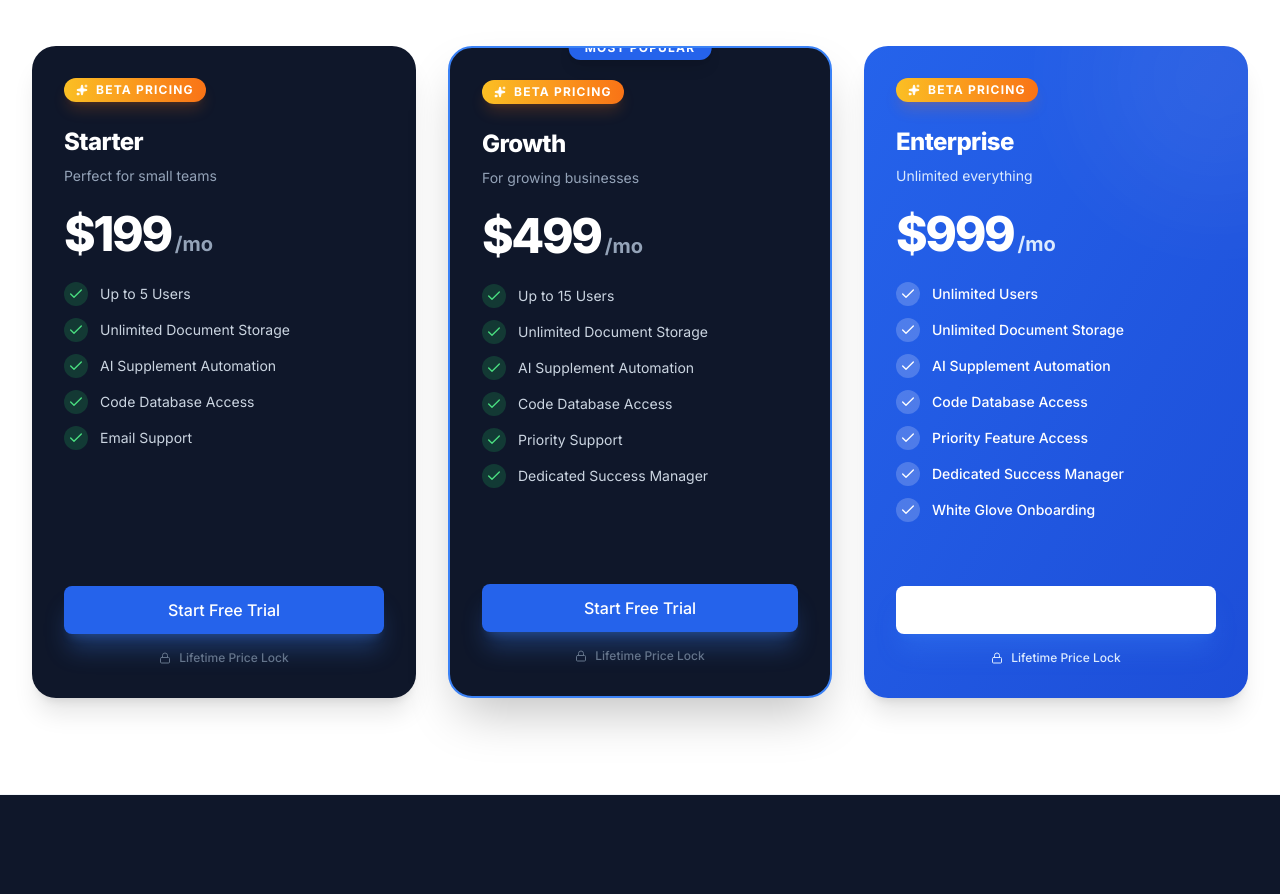
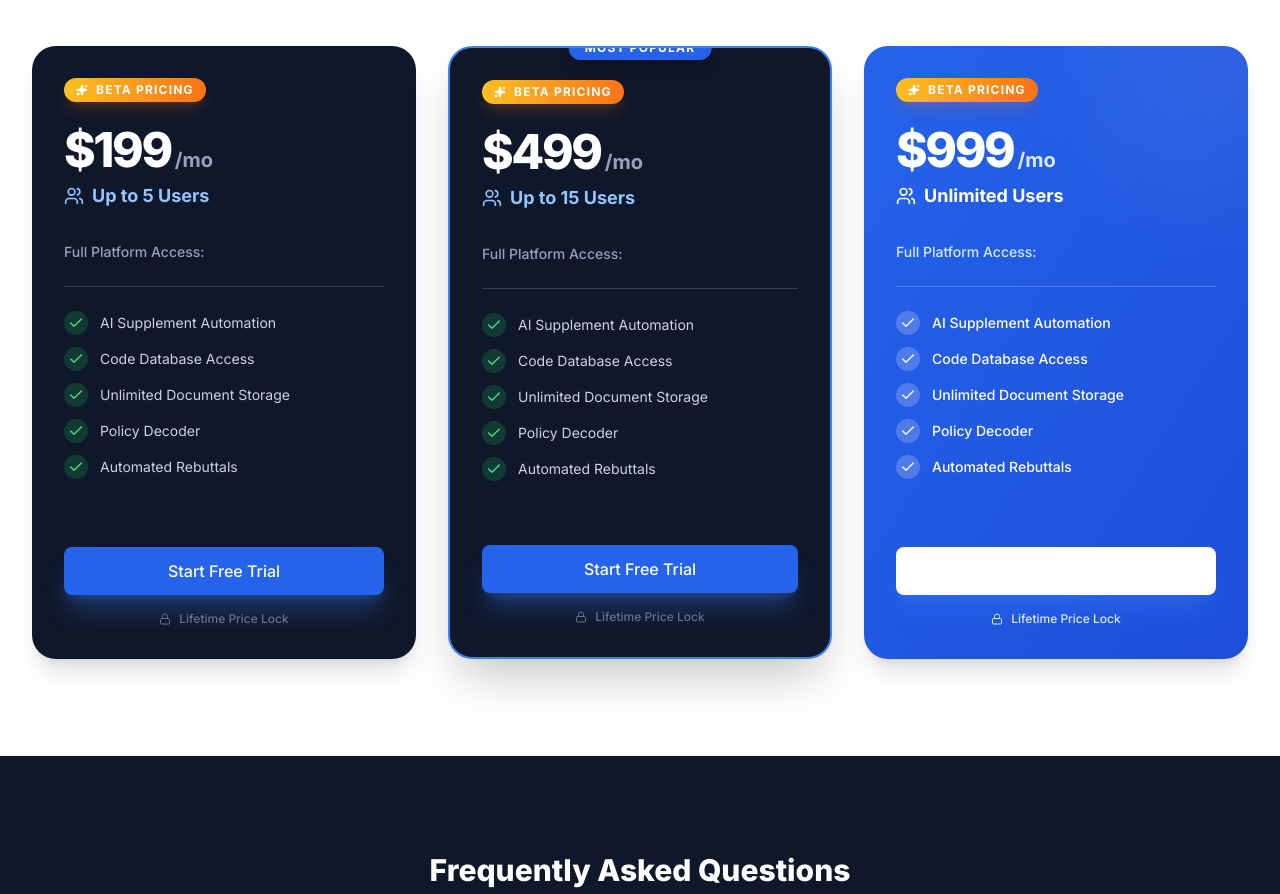
Before and after one commit to haysally2019/altus-ai-web, a React (Vite) app: page / in a window 1280 px wide. Shown: the part 5160-6054 px from the top of the page. Built offline with nearby package versions, Linux system fonts and the light colour scheme.

Commit message:
Updated LandingPage.tsx

```diff
--- a/components/LandingPage.tsx
+++ b/components/LandingPage.tsx
@@ -618,21 +618,29 @@ export const LandingPage: React.FC = () => {
                        <div className="inline-flex items-center gap-2 bg-gradient-to-r from-amber-400 to-orange-500 text-white px-3 py-1 rounded-full text-xs font-bold uppercase tracking-widest mb-6 shadow-lg shadow-orange-500/20">
                           <Sparkles className="w-3 h-3 fill-current" /> Beta Pricing
                        </div>
-                       <h3 className="text-2xl font-extrabold text-white mb-2 tracking-tight">Starter</h3>
-                       <p className="text-slate-400 mb-6 text-sm">Perfect for small teams</p>
 
-                       <div className="flex items-baseline gap-1 mb-6">
+                       <div className="mb-8">
+                          <div className="flex items-baseline gap-1 mb-2">
                              <span className="text-5xl font-black text-white tracking-tighter">$199</span>
                              <span className="text-xl font-bold text-slate-400">/mo</span>
+                          </div>
+                          <div className="flex items-center gap-2 text-brand-300 font-bold">
+                             <Users className="w-5 h-5" />
+                             <span className="text-lg">Up to 5 Users</span>
+                          </div>
+                       </div>
+
+                       <div className="mb-6 pb-6 border-b border-slate-700">
+                          <p className="text-slate-400 text-sm font-medium">Full Platform Access:</p>
                        </div>
 
                        <ul className="space-y-3 mb-8">
                           {[
-                              "Up to 5 Users",
-                              "Unlimited Document Storage",
                               "AI Supplement Automation",
                               "Code Database Access",
-                              "Email Support"
+                              "Unlimited Document Storage",
+                              "Policy Decoder",
+                              "Automated Rebuttals"
                           ].map((item, i) => (
                               <li key={i} className="flex items-center gap-3 text-slate-300 text-sm">
                                   <div className="bg-green-500/20 p-1 rounded-full"><Check className="w-4 h-4 text-green-400" /></div>
@@ -661,22 +669,29 @@ export const LandingPage: React.FC = () => {
                        <div className="inline-flex items-center gap-2 bg-gradient-to-r from-amber-400 to-orange-500 text-white px-3 py-1 rounded-full text-xs font-bold uppercase tracking-widest mb-6 shadow-lg shadow-orange-500/20">
                           <Sparkles className="w-3 h-3 fill-current" /> Beta Pricing
                        </div>
-                       <h3 className="text-2xl font-extrabold text-white mb-2 tracking-tight">Growth</h3>
-                       <p className="text-slate-400 mb-6 text-sm">For growing businesses</p>
 
-                       <div className="flex items-baseline gap-1 mb-6">
+                       <div className="mb-8">
+                          <div className="flex items-baseline gap-1 mb-2">
                              <span className="text-5xl font-black text-white tracking-tighter">$499</span>
                              <span className="text-xl font-bold text-slate-400">/mo</span>
+                          </div>
+                          <div className="flex items-center gap-2 text-brand-300 font-bold">
+                             <Users className="w-5 h-5" />
+                             <span className="text-lg">Up to 15 Users</span>
+                          </div>
+                       </div>
+
+                       <div className="mb-6 pb-6 border-b border-slate-700">
+                          <p className="text-slate-400 text-sm font-medium">Full Platform Access:</p>
                        </div>
 
                        <ul className="space-y-3 mb-8">
                           {[
-                              "Up to 15 Users",
-                              "Unlimited Document Storage",
                               "AI Supplement Automation",
                               "Code Database Access",
-                              "Priority Support",
-                              "Dedicated Success Manager"
+                              "Unlimited Document Storage",
+                              "Policy Decoder",
+                              "Automated Rebuttals"
                           ].map((item, i) => (
                               <li key={i} className="flex items-center gap-3 text-slate-300 text-sm">
                                   <div className="bg-green-500/20 p-1 rounded-full"><Check className="w-4 h-4 text-green-400" /></div>
@@ -703,23 +718,29 @@ export const LandingPage: React.FC = () => {
                        <div className="inline-flex items-center gap-2 bg-gradient-to-r from-amber-400 to-orange-500 text-white px-3 py-1 rounded-full text-xs font-bold uppercase tracking-widest mb-6 shadow-lg shadow-orange-500/20">
                           <Sparkles className="w-3 h-3 fill-current" /> Beta Pricing
                        </div>
-                       <h3 className="text-2xl font-extrabold text-white mb-2 tracking-tight">Enterprise</h3>
-                       <p className="text-brand-100 mb-6 text-sm">Unlimited everything</p>
 
-                       <div className="flex items-baseline gap-1 mb-6">
+                       <div className="mb-8">
+                          <div className="flex items-baseline gap-1 mb-2">
                              <span className="text-5xl font-black text-white tracking-tighter">$999</span>
                              <span className="text-xl font-bold text-brand-100">/mo</span>
+                          </div>
+                          <div className="flex items-center gap-2 text-white font-bold">
+                             <Users className="w-5 h-5" />
+                             <span className="text-lg">Unlimited Users</span>
+                          </div>
+                       </div>
+
+                       <div className="mb-6 pb-6 border-b border-white/20">
+                          <p className="text-brand-100 text-sm font-medium">Full Platform Access:</p>
                        </div>
 
                        <ul className="space-y-3 mb-8">
                           {[
-                              "Unlimited Users",
-                              "Unlimited Document Storage",
                               "AI Supplement Automation",
                               "Code Database Access",
-                              "Priority Feature Access",
-                              "Dedicated Success Manager",
-                              "White Glove Onboarding"
+                              "Unlimited Document Storage",
+                              "Policy Decoder",
+                              "Automated Rebuttals"
                           ].map((item, i) => (
                               <li key={i} className="flex items-center gap-3 text-white text-sm font-medium">
                                   <div className="bg-white/20 p-1 rounded-full"><Check className="w-4 h-4 text-white" /></div>
```
Lines whose indentation alone changed are shown as unchanged.
